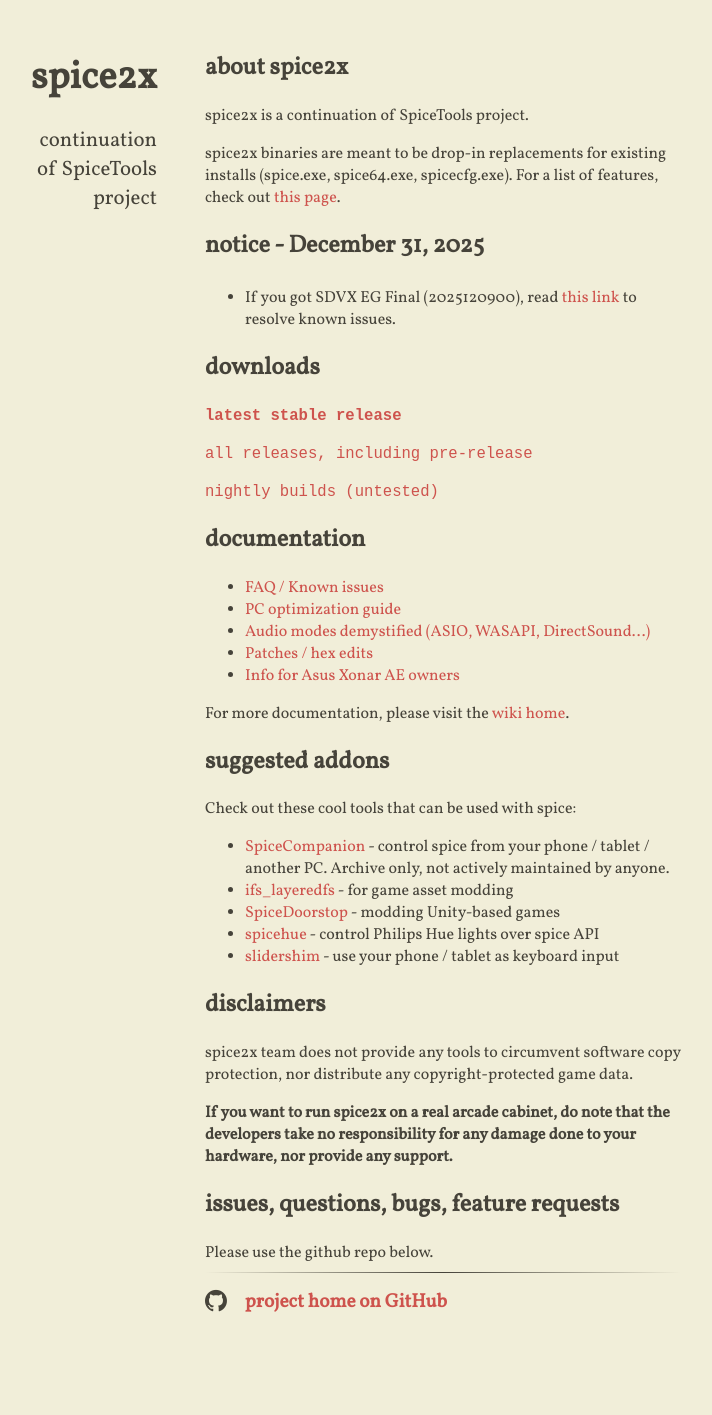
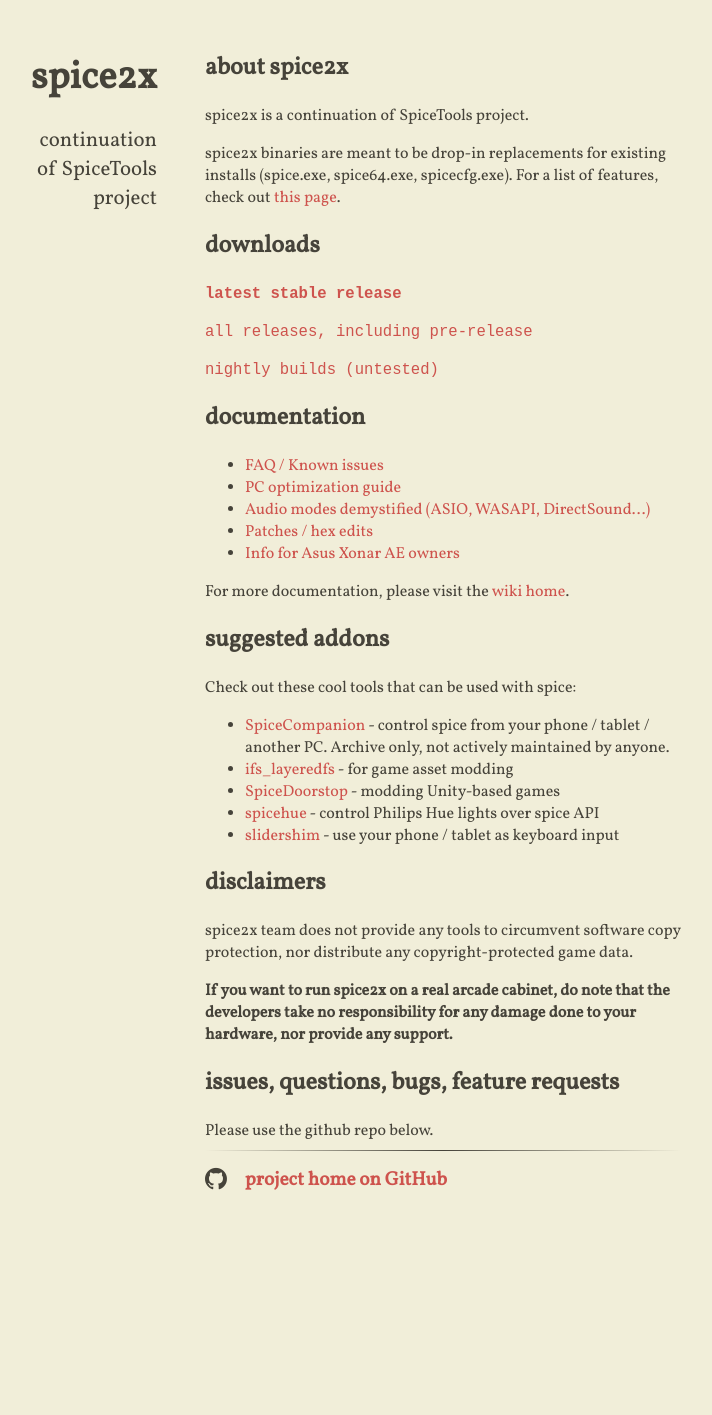
Before and after one commit to spice2x/spice2x.github.io, a Jekyll site: the page built from docs/index.html, in a window 1280 px wide. Shown: the whole page, without its empty margins (299-1011 px from the left). Built offline with Jekyll 4.4.1, drawn with Linux system fonts in a browser that asks for light colours; nearby versions of some CDN libraries; after the commit the page ends 1293 px from its top, so only the background shows below that.

Commit message:
remove news

```diff
--- a/docs/_includes/content.html
+++ b/docs/_includes/content.html
@@ -5,7 +5,7 @@
   For a list of features, check out <a href="https://github.com/spice2x/spice2x.github.io/wiki/spice2x-features">this page</a>.
 </p>
 
-<h2>notice - December 31, 2025</h2>
+<!-- <h2>notice - December 31, 2025</h2>
 
 <p style="font-size: x-large">
   <ul>
@@ -13,7 +13,7 @@
       If you got SDVX EG Final (2025120900), read <a href="https://github.com/spice2x/spice2x.github.io/issues/489"> this link </a>to resolve known issues.
     </li>
   </ul>
-</p>
+</p> -->
 
 <h2>downloads</h2>
 
```
